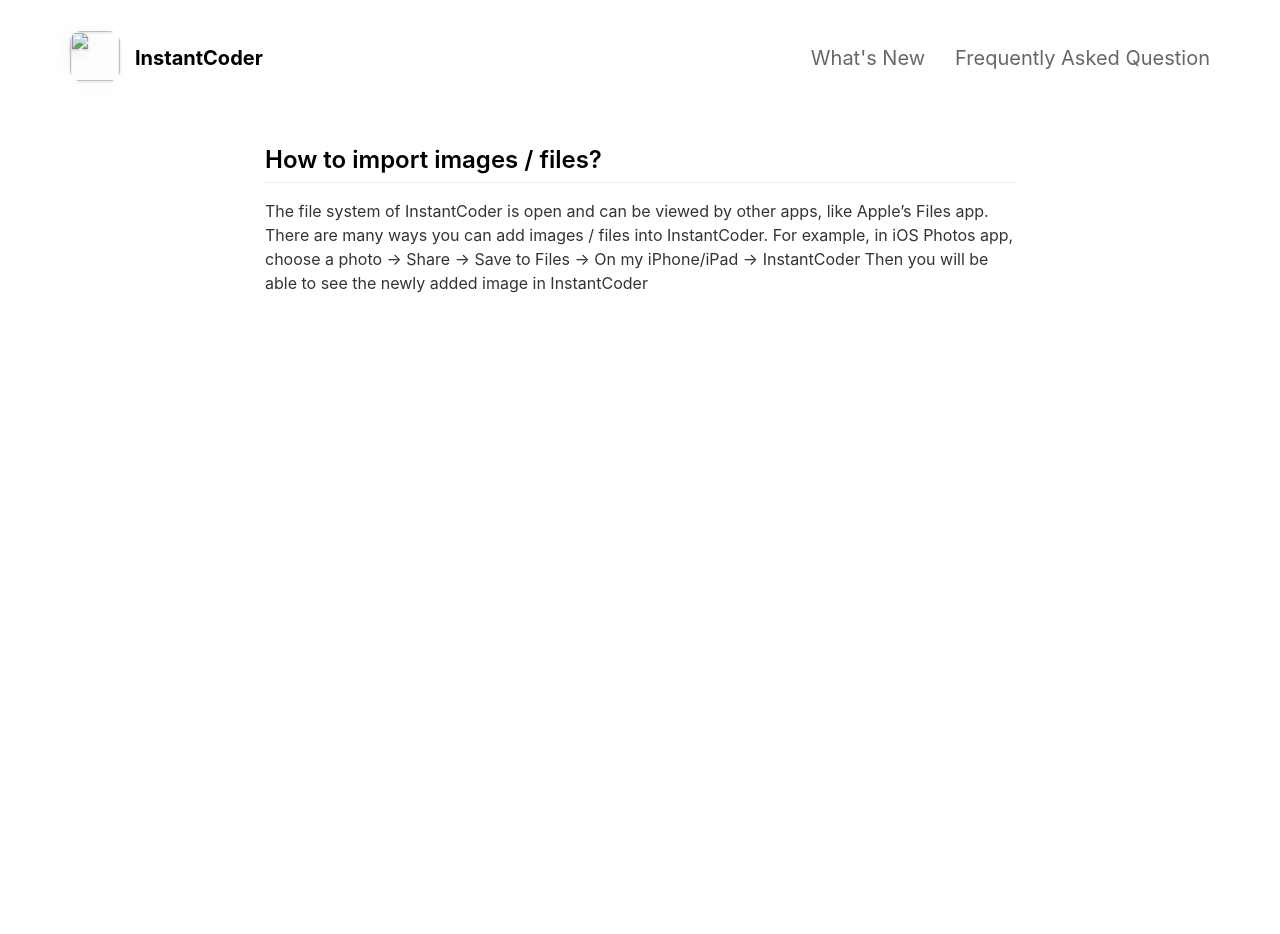
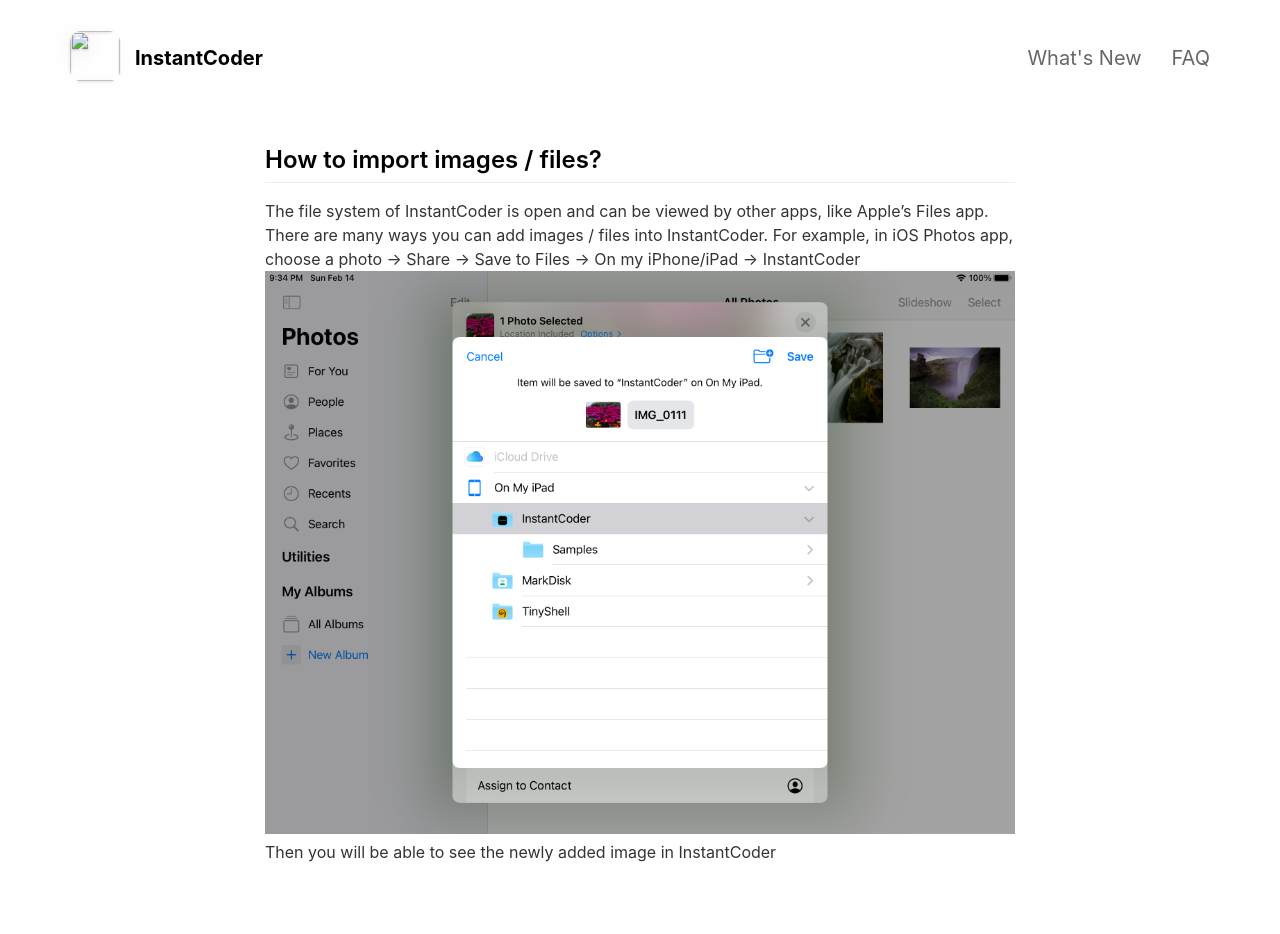
Before and after one commit to marknote/InstantCoder, a Jekyll site: the page built from _pages/faq.md, in a window 1280 px wide. Built offline with Jekyll 4.4.1, drawn with Linux system fonts in a browser that asks for light colours; before the commit the page ends 900 px from its top, so only the background shows below that.

Commit message:
Update faq.md

```diff
--- a/_pages/faq.md
+++ b/_pages/faq.md
@@ -1,6 +1,6 @@
 ---
 layout: page
-title: Frequently Asked Question
+title: FAQ
 include_in_header: true
 ---
 
@@ -9,4 +9,5 @@ include_in_header: true
 The file system of InstantCoder is open and can be viewed by other apps, like Apple's Files app.
 There are many ways you can add images / files into InstantCoder.
 For example, in iOS Photos app, choose a photo -> Share -> Save to Files -> On my iPhone/iPad -> InstantCoder
+![](/InstantCoder/assets/images/import-image.png)
 Then you will be able to see the newly added image in InstantCoder
```
